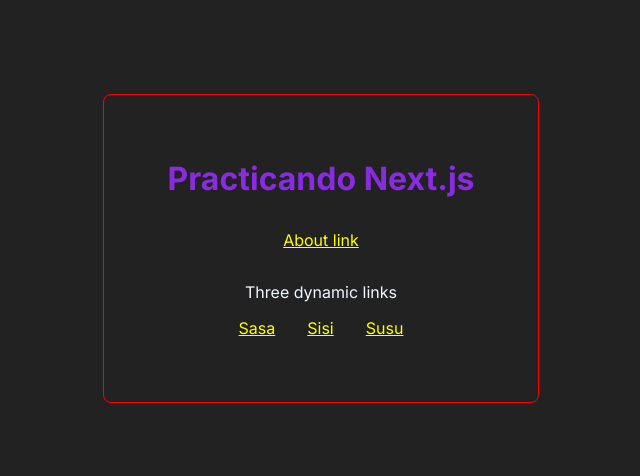
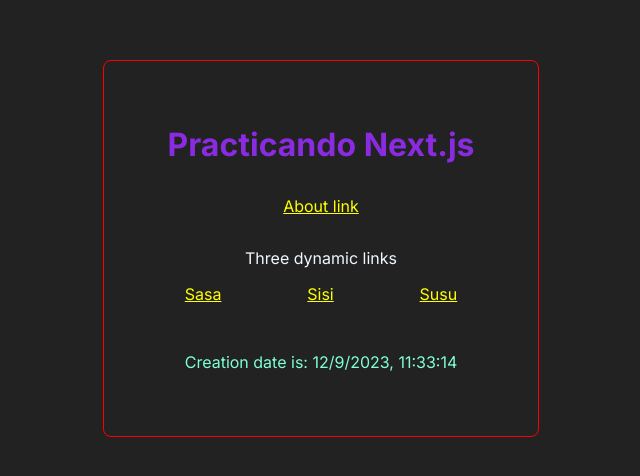
Before and after one commit to drkedrkedjon/learning-next-framework, a Next.js app: page / in a window 1280 px wide. Shown: the part 152-628 px from the top of the page, without its empty margins (319-959 px from the left). Built offline with nearby package versions, Linux system fonts and the light colour scheme.

Commit message:
More stuff crammed

```diff
--- a/src/app/page.js
+++ b/src/app/page.js
@@ -7,6 +7,10 @@ export const metadata = {
 }
 
 export default function Home() {
+
+  const date = new Date().toLocaleString("es-ES")
+
+
   return (
     <main className={styles.main}>
       <h1 className={styles.title}>
@@ -20,6 +24,9 @@ export default function Home() {
             <Link key={item.id} href={`/blog/${item.id}`}>{item.name}</Link>
           ))}
         </div>
+        <p className={styles.date}>
+          {`Creation date is: ${date}`}
+        </p>
       </div>
     </main>
   )
--- a/src/app/page.module.css
+++ b/src/app/page.module.css
@@ -16,3 +16,7 @@
   gap: 2rem;
   margin-block-start: 1rem;
 }
+.date {
+  margin-top: 3rem;
+  color: aquamarine;
+}
```
